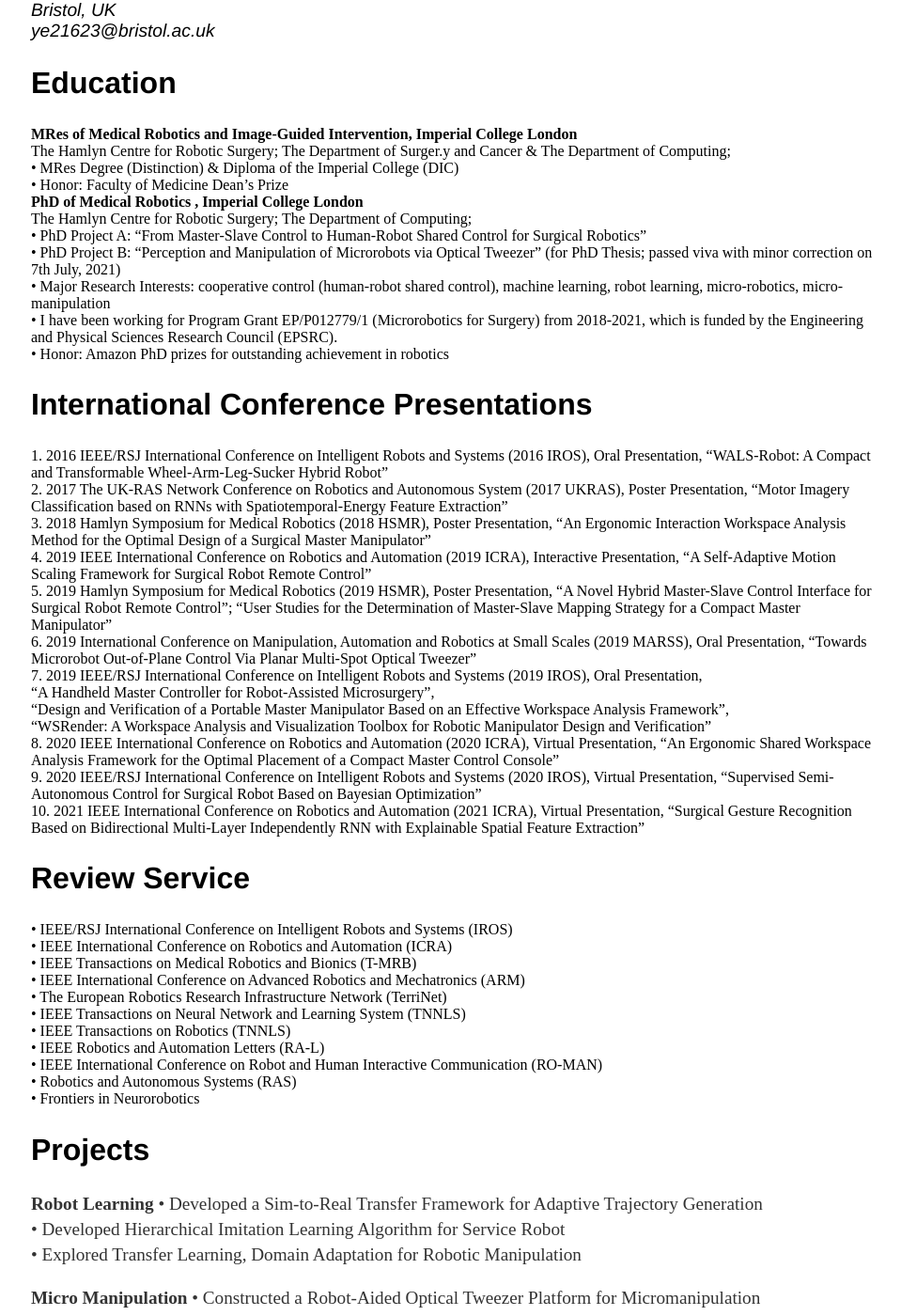
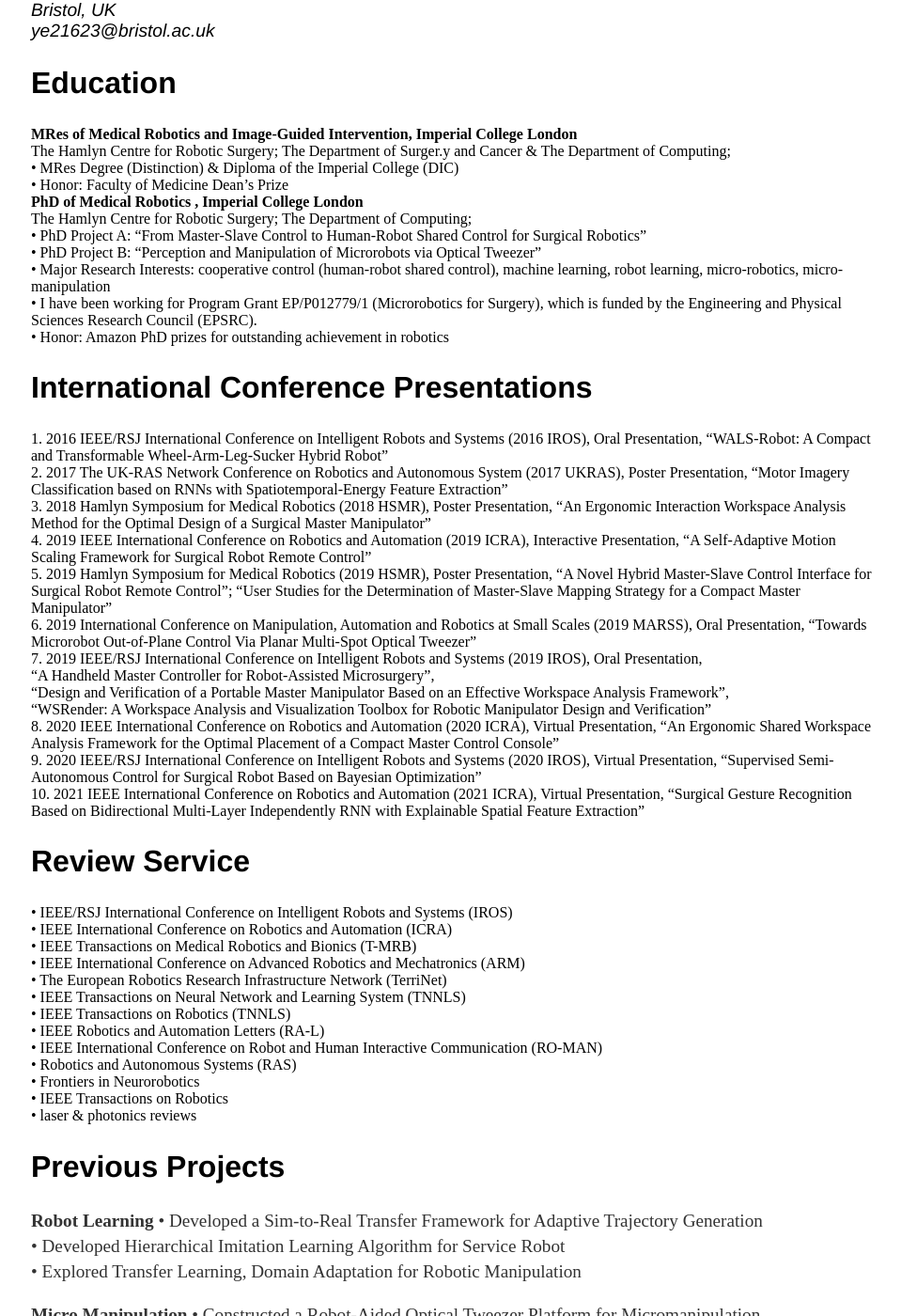
Before and after one commit to ImperialDanDan/ImperialDanDan.github.io, a Jekyll site: the page built from cv/index.html, in a window 1280 px wide and 1400 px high, scrolled down 242 px. Shown: the whole window at 94% size, without its empty margins (159-1118 px from the left). Built offline with Jekyll 4.4.1, drawn with Linux system fonts in a browser that asks for light colours; Markdown is read by kramdown in place of the engine named in the settings.

Commit message:
Update index.html

```diff
--- a/cv/index.html
+++ b/cv/index.html
@@ -27,9 +27,9 @@ The Hamlyn Centre for Robotic Surgery; The Department of Surger.y and Cancer &
 <strong>PhD of Medical Robotics	, Imperial College London</strong> <br>
 The Hamlyn Centre for Robotic Surgery; The Department of Computing;	<br>
 •	PhD Project A: “From Master-Slave Control to Human-Robot Shared Control for Surgical Robotics” <br>
-•	PhD Project B: “Perception and Manipulation of Microrobots via Optical Tweezer” (for PhD Thesis; passed viva with minor correction on 7th July, 2021)<br>
+•	PhD Project B: “Perception and Manipulation of Microrobots via Optical Tweezer” <br>
 •	Major Research Interests: cooperative control (human-robot shared control), machine learning, robot learning, micro-robotics, micro-manipulation<br>
-•	I have been working for Program Grant EP/P012779/1 (Microrobotics for Surgery) from 2018-2021, which is funded by the Engineering and Physical Sciences Research Council (EPSRC).<br>
+•	I have been working for Program Grant EP/P012779/1 (Microrobotics for Surgery), which is funded by the Engineering and Physical Sciences Research Council (EPSRC).<br>
 •	Honor:  Amazon PhD prizes for outstanding achievement in robotics<br>
 
 
@@ -62,8 +62,11 @@ The Hamlyn Centre for Robotic Surgery; The Department of Computing;	<br>
 •	IEEE International Conference on Robot and Human Interactive Communication (RO-MAN)<br>
 •	Robotics and Autonomous Systems (RAS)<br>
 •	Frontiers in Neurorobotics<br>
+•	IEEE Transactions on Robotics <br>
+•	laser & photonics reviews <br>
 
-		<h2>Projects</h2>
+
+<h2>Previous Projects</h2>
 <p><strong>Robot Learning</strong>           </a>
 •	Developed a Sim-to-Real Transfer Framework for Adaptive Trajectory Generation<br>
 •	Developed Hierarchical Imitation Learning Algorithm for Service Robot<br>
```
Also changed, not shown: other parts of cv/index.html (+4 -0 lines).
